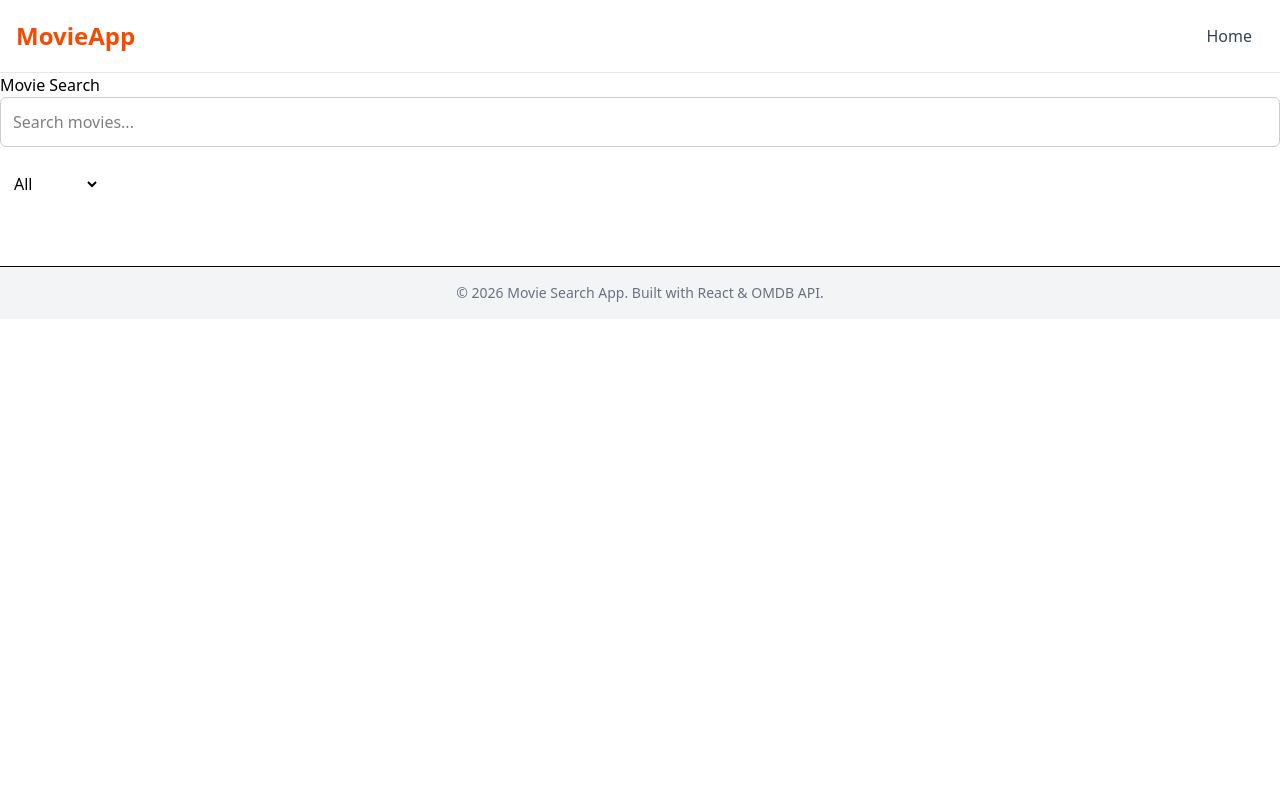
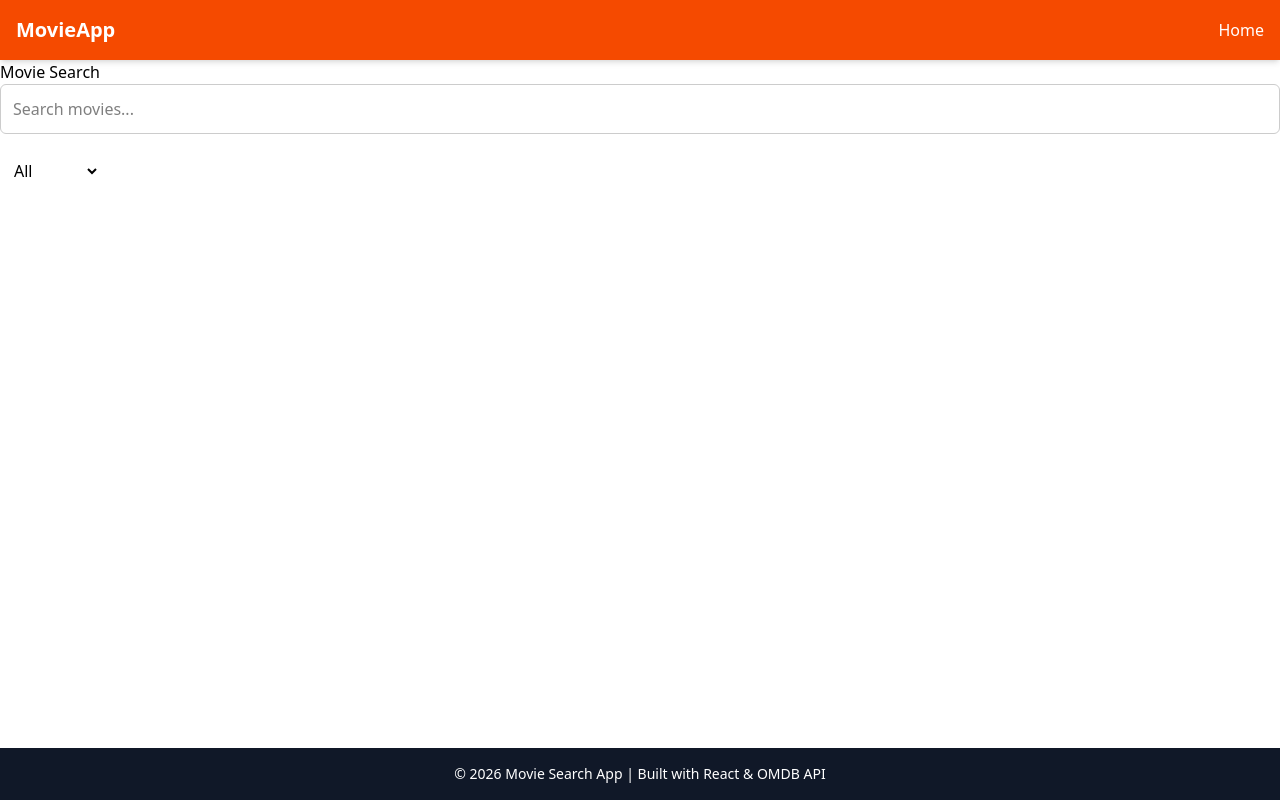
Before and after one commit to anantharjun672001-a11y/MovieSearchApp, a React (Vite) app: page / in a window 1280 px wide. Built offline with nearby package versions, Linux system fonts and the light colour scheme.

Commit message:
Footer and Navbar Color changed bg

```diff
--- a/src/App.jsx
+++ b/src/App.jsx
@@ -1,24 +1,27 @@
-import React from 'react';
-import { BrowserRouter, Routes,Route } from 'react-router-dom';
-import Home from './pages/Home';
-import MovieDetails from './pages/MovieDetails';
-import Navbar from './components/Navbar';
-import Footer from './components/Footer';
+import { BrowserRouter, Routes, Route } from "react-router-dom";
+import Home from "./pages/Home";
+import MovieDetails from "./pages/MovieDetails";
+import Navbar from "./components/Navbar";
+import Footer from "./components/Footer";
 
-const App = () => {
+function App() {
   return (
-    <div>
-      <BrowserRouter>
-        <Navbar/>
-        <Routes>
-            <Route path='/' element={<Home/>}/>
-            <Route path='/movie/:id' element={<MovieDetails/>}/>
-        </Routes>
-        <Footer/>
-      </BrowserRouter>
+    <BrowserRouter>
+      <div className="min-h-screen flex flex-col">
+        <Navbar />
 
-    </div>
+        {/* Main content */}
+        <div className="flex-grow">
+          <Routes>
+            <Route path="/" element={<Home />} />
+            <Route path="/movie/:id" element={<MovieDetails />} />
+          </Routes>
+        </div>
+
+        <Footer />
+      </div>
+    </BrowserRouter>
   );
-};
+}
 
 export default App;
--- a/src/components/Footer.jsx
+++ b/src/components/Footer.jsx
@@ -1,16 +1,12 @@
-import React from 'react';
-
 const Footer = () => {
   return (
-        <div>
-            <footer className="bg-gray-100 border-t mt-10">
+    <footer className="bg-gray-900 text-white">
       <div className="max-w-screen-xl mx-auto p-4 text-center">
-                <p className="text-sm text-gray-500">
-                © 2026 Movie Search App. Built with React & OMDB API.
+        <p className="text-sm">
+          © 2026 Movie Search App | Built with React & OMDB API
         </p>
       </div>
     </footer>
-        </div>
   );
 };
 
--- a/src/components/Navbar.jsx
+++ b/src/components/Navbar.jsx
@@ -2,25 +2,23 @@ import { Link } from "react-router-dom";
 
 const Navbar = () => {
   return (
-    <nav className="bg-blue border-b border-gray-200">
-      <div className="max-7xl flex flex-wrap items-center justify-between mx-auto p-4">
+    <nav className="sticky top-0 z-50 bg-orange-600 shadow-md">
+      <div className="max-w-screen-xl mx-auto p-4 flex justify-between items-center">
 
-        <Link to="/" className="text-2xl font-bold text-orange-600">
+        <Link to="/" className="text-white text-xl font-bold">
           MovieApp
         </Link>
 
-        <div className="hidden w-full md:block md:w-auto">
-          <ul className="font-medium flex flex-col md:flex-row md:space-x-8">
+        <ul className="flex space-x-6">
           <li>
             <Link
               to="/"
-                className="block py-2 px-3 text-gray-700 hover:text-orange-600"
+              className="text-white hover:text-orange-200"
             >
               Home
             </Link>
           </li>
         </ul>
-        </div>
 
       </div>
     </nav>
```
Lines whose indentation alone changed are shown as unchanged.
